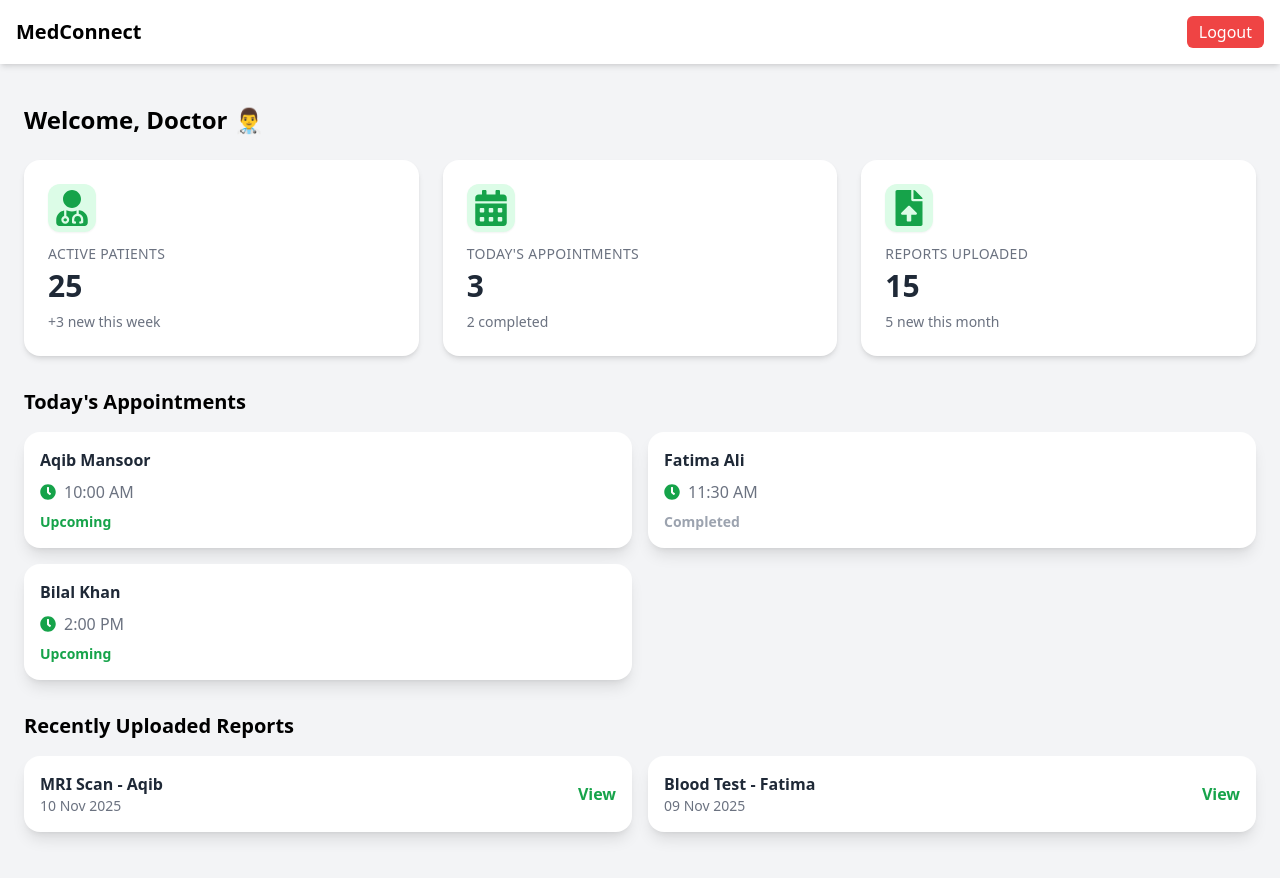
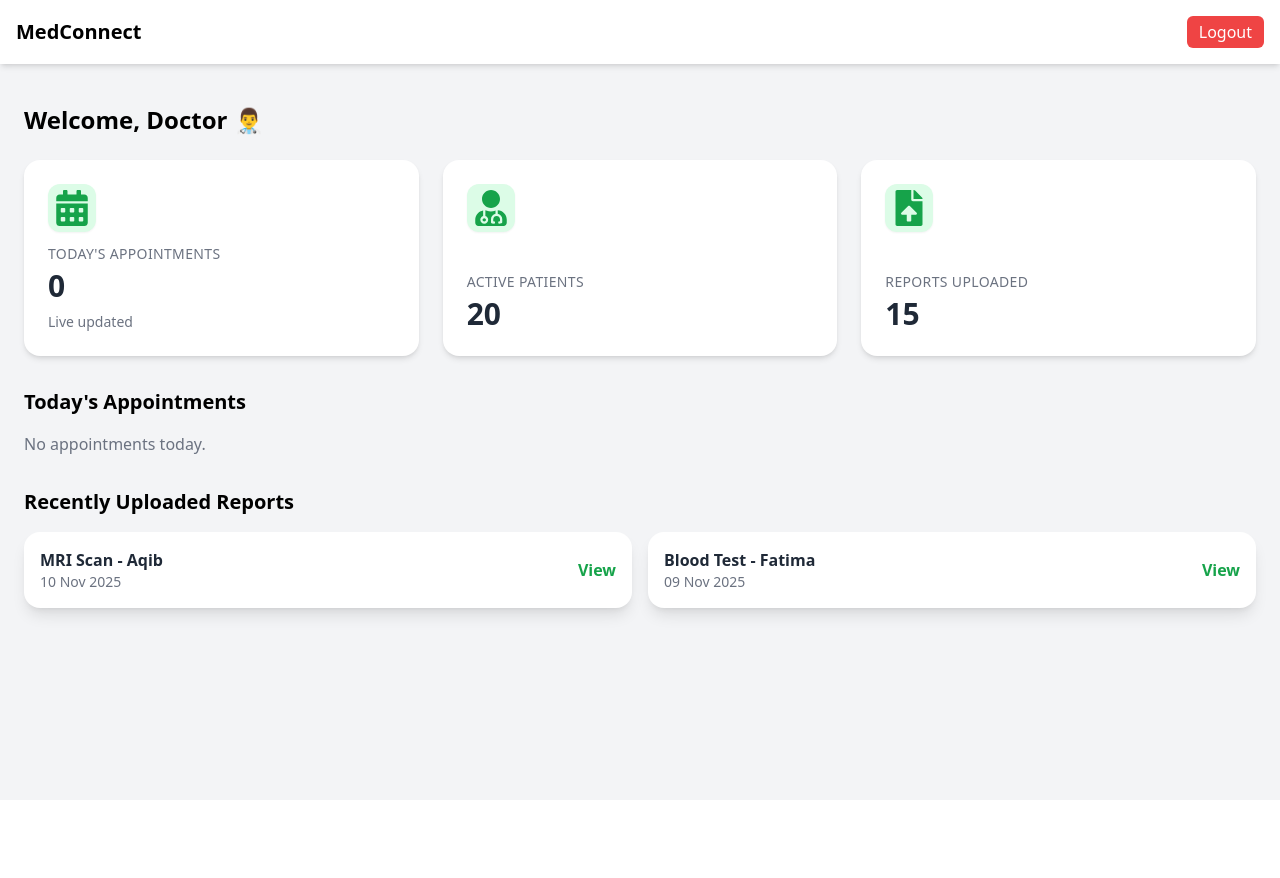
Before and after one commit to aqib-mansoor/MedConnect, a React (Vite) app: page /doctor-dashboard in a window 1280 px wide. Shown: the top 878 px of the page. After the commit the page ends 800 px from the top, so only its background shows below. Built offline with nearby package versions, Linux system fonts and the light colour scheme.

Commit message:
Patient name error Fixed!

```diff
--- a/src/components/appointments/BookingModal.tsx
+++ b/src/components/appointments/BookingModal.tsx
@@ -13,8 +13,9 @@ export default function BookingModal({ doctor, onClose }: Props) {
   const [time, setTime] = useState("");
   const { addToast } = useToast();
 
-  const patientEmail =
-    localStorage.getItem("currentUserEmail") || "patient@demo.com";
+  // ✅ Get both patient email and name from localStorage
+  const patientEmail = localStorage.getItem("currentUserEmail") || "patient@demo.com";
+  const patientName = localStorage.getItem("currentUserName") || "Patient";
 
   const handleBooking = () => {
     if (!date || !time) {
@@ -22,17 +23,18 @@ export default function BookingModal({ doctor, onClose }: Props) {
       return;
     }
 
-    // Use doctor.email as doctorId for consistency
     if (isSlotBooked(doctor.email, date, time)) {
       setTimeout(() => addToast("This time slot is already booked!", "error"), 0);
       return;
     }
 
+    // ✅ Save patientName along with appointment
     saveAppointment({
       id: crypto.randomUUID(),
-      doctorId: doctor.email, // key change here
+      doctorId: doctor.email, // use doctor email as ID
       doctorName: doctor.name,
       patientEmail,
+      patientName, // ← key addition
       date,
       time,
       status: "booked",
--- a/src/pages/auth/LoginPage.tsx
+++ b/src/pages/auth/LoginPage.tsx
@@ -9,17 +9,17 @@ interface Credential {
   email: string;
   password: string;
   role: "patient" | "doctor";
+  name: string; // ← added name
 }
 
-// ✅ Updated predefined demo users
+// ✅ Updated predefined demo users with names
 const predefinedUsers: Credential[] = [
-  { email: "patient@example.com", password: "123", role: "patient" },
-  { email: "ayesha@hospital.com", password: "123", role: "doctor" },
-  { email: "ali@hospital.com", password: "123", role: "doctor" },
-  { email: "sara@hospital.com", password: "123", role: "doctor" },
-  { email: "bilal@hospital.com", password: "123", role: "doctor" },
-  { email: "hina@hospital.com", password: "123", role: "doctor" },
-
+  { email: "patient@example.com", password: "123", role: "patient", name: "Umer Khan" },
+  { email: "ayesha@hospital.com", password: "123", role: "doctor", name: "Dr. Ayesha Khan" },
+  { email: "ali@hospital.com", password: "123", role: "doctor", name: "Dr. Ali Raza" },
+  { email: "sara@hospital.com", password: "123", role: "doctor", name: "Dr. Sara Ahmed" },
+  { email: "bilal@hospital.com", password: "123", role: "doctor", name: "Dr. Bilal Shah" },
+  { email: "hina@hospital.com", password: "123", role: "doctor", name: "Dr. Hina Malik" },
 ];
 
 export default function LoginPage() {
@@ -35,7 +35,11 @@ export default function LoginPage() {
     );
 
     if (user) {
+      // ✅ Save full user info in localStorage
       localStorage.setItem("authUser", JSON.stringify(user));
+      localStorage.setItem("currentUserEmail", user.email);
+      localStorage.setItem("currentUserName", user.name); // ← Save patient/doctor name
+
       navigate(user.role === "patient" ? "/patient-dashboard" : "/doctor-dashboard");
     } else {
       setError("Invalid credentials. Please check email and password.");
@@ -83,7 +87,6 @@ export default function LoginPage() {
           className="w-full bg-gradient-to-r from-green-500 to-green-600 hover:from-green-600 hover:to-green-700 text-white font-semibold py-2 rounded-lg shadow-md transition-all"
         />
 
-
         <p className="text-center mt-4 text-sm text-green-700">
           Don't have an account?{" "}
           <span
--- a/src/pages/doctor/DoctorDashboard.tsx
+++ b/src/pages/doctor/DoctorDashboard.tsx
@@ -2,6 +2,7 @@ import { useEffect, useState } from "react";
 import Layout from "../../components/layout/Layout";
 import DashboardCard from "../../components/cards/DashboardCard";
 import { FaUserMd, FaCalendarAlt, FaFileUpload, FaClock } from "react-icons/fa";
+import { getAppointments } from "../../utils/appointmentStorage";
 
 interface DoctorUser {
   email: string;
@@ -11,25 +12,30 @@ interface DoctorUser {
 
 export default function DoctorDashboard() {
   const [doctorName, setDoctorName] = useState("Doctor");
+  const [todayAppointments, setTodayAppointments] = useState<any[]>([]);
+
+  const today = new Date().toISOString().slice(0, 10);
 
   useEffect(() => {
-    // ✅ Get logged-in doctor details from localStorage
     const storedUser = localStorage.getItem("authUser");
+
     if (storedUser) {
       const user: DoctorUser = JSON.parse(storedUser);
-      const nameFromEmail = user.email.split("@")[0]; // e.g. "ayesha"
+
+      const nameFromEmail = user.email.split("@")[0];
       const capitalized =
         "Dr. " + nameFromEmail.charAt(0).toUpperCase() + nameFromEmail.slice(1);
+
       setDoctorName(capitalized);
+
+      const allAppointments = getAppointments();
+      const filtered = allAppointments.filter(
+        (a) => a.doctorId === user.email && a.date === today
+      );
+
+      setTodayAppointments(filtered);
     }
   }, []);
-
-  // ✅ Dummy Data
-  const todayAppointments = [
-    { patient: "Aqib Mansoor", time: "10:00 AM", status: "Upcoming" },
-    { patient: "Fatima Ali", time: "11:30 AM", status: "Completed" },
-    { patient: "Bilal Khan", time: "2:00 PM", status: "Upcoming" },
-  ];
 
   const recentReports = [
     { name: "MRI Scan - Aqib", date: "10 Nov 2025" },
@@ -38,55 +44,54 @@ export default function DoctorDashboard() {
 
   return (
     <Layout>
-      <h2 className="text-2xl font-bold mb-6">
-        Welcome, {doctorName} 👨‍⚕️
-      </h2>
+      <h2 className="text-2xl font-bold mb-6">Welcome, {doctorName} 👨‍⚕️</h2>
 
-      {/* Stats Section */}
       <div className="grid grid-cols-1 md:grid-cols-3 gap-6 mb-8">
-        <DashboardCard
-          title="Active Patients"
-          value={25}
-          icon={<FaUserMd />}
-          color="green"
-          extra={<p className="text-sm text-gray-500 mt-1">+3 new this week</p>}
-        />
         <DashboardCard
           title="Today's Appointments"
           value={todayAppointments.length}
           icon={<FaCalendarAlt />}
           color="green"
-          extra={<p className="text-sm text-gray-500 mt-1">2 completed</p>}
+          extra={<p className="text-sm text-gray-500 mt-1">Live updated</p>}
         />
+
+        <DashboardCard
+          title="Active Patients"
+          value={20}
+          icon={<FaUserMd />}
+          color="green"
+        />
+
         <DashboardCard
           title="Reports Uploaded"
           value={15}
           icon={<FaFileUpload />}
           color="green"
-          extra={<p className="text-sm text-gray-500 mt-1">5 new this month</p>}
         />
       </div>
 
-      {/* Today's Appointments */}
       <div className="mb-8">
         <h3 className="text-xl font-bold mb-4">Today's Appointments</h3>
+
+        {todayAppointments.length === 0 && (
+          <p className="text-gray-500">No appointments today.</p>
+        )}
+
         <div className="grid grid-cols-1 md:grid-cols-2 gap-4">
           {todayAppointments.map((appt, idx) => (
             <div
               key={idx}
               className="bg-white rounded-2xl shadow-lg p-4 flex flex-col gap-2 hover:shadow-2xl transition"
             >
-              <h4 className="font-bold text-gray-800">{appt.patient}</h4>
+              <h4 className="font-bold text-gray-800">
+                {appt.patientName} {/* ✅ Now shows patient name */}
+              </h4>
+
               <p className="text-gray-500 flex items-center gap-2">
                 <FaClock className="text-green-600" /> {appt.time}
               </p>
-              <span
-                className={`text-sm font-semibold ${
-                  appt.status === "Upcoming"
-                    ? "text-green-600"
-                    : "text-gray-400"
-                }`}
-              >
+
+              <span className="text-sm font-semibold text-green-600">
                 {appt.status}
               </span>
             </div>
@@ -94,9 +99,9 @@ export default function DoctorDashboard() {
         </div>
       </div>
 
-      {/* Recent Reports */}
       <div className="mb-8">
         <h3 className="text-xl font-bold mb-4">Recently Uploaded Reports</h3>
+
         <div className="grid grid-cols-1 md:grid-cols-2 gap-4">
           {recentReports.map((report, idx) => (
             <div
--- a/src/utils/appointmentStorage.ts
+++ b/src/utils/appointmentStorage.ts
@@ -1,10 +1,10 @@
 import type { Doctor } from "./doctorStorage";
-
 export interface Appointment {
   id: string;
   doctorId: string;
   doctorName: string;
   patientEmail: string;
+  patientName: string;
   date: string;
   time: string;
   status: "booked" | "completed" | "cancelled";
```
